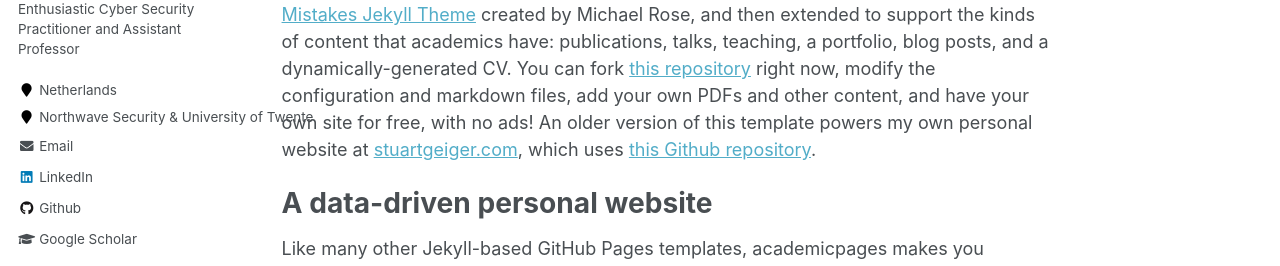
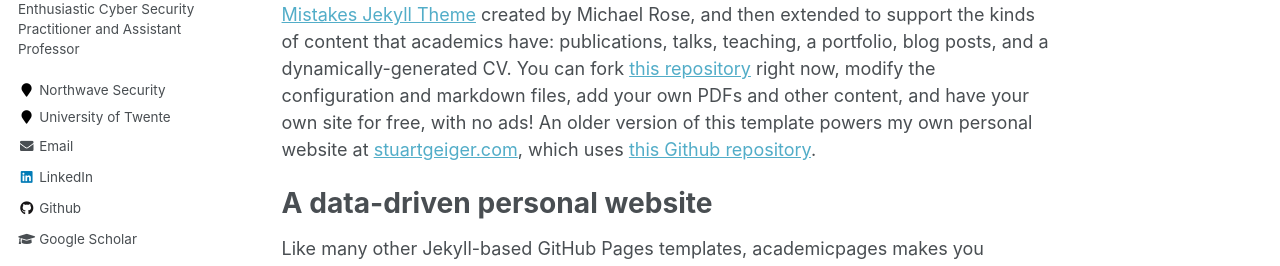
Before and after one commit to jjsantanna/jjsantanna.github.io, a Jekyll site: the page built from _pages/about.md, in a window 1280 px wide. Shown: the part 295-561 px from the top of the page. Built offline with Jekyll 4.4.1, drawn with Linux system fonts in a browser that asks for light colours.

Commit message:
changing links

```diff
--- a/_config.yml
+++ b/_config.yml
@@ -83,8 +83,8 @@
   name             : "Jair Santanna"
   avatar           : "profile.png"
   bio              : "Enthusiastic Cyber Security Practitioner and Assistant Professor"
-  location         : "Netherlands"
-  employer         : "Northwave Security & University of Twente"
+  location         : "Northwave Security"
+  employer         : "University of Twente"
   pubmed           :
   googlescholar    : "https://scholar.google.com/citations?user=TxcQNxUAAAAJ&hl=en"
   email            : "jair.santanna@northwave.nl"
@@ -102,7 +102,7 @@
   instagram        :
   impactstory      : #"https://profiles.impactstory.org/u/xxxx-xxxx-xxxx-xxxx"
   lastfm           :
-  linkedin         : "https://www.linkedin.com/in/jjcsantanna/"
+  linkedin         : "jjcsantanna"
   orcid            :
   pinterest        :
   soundcloud       :
```
Also changed, not shown: 1 other file.
